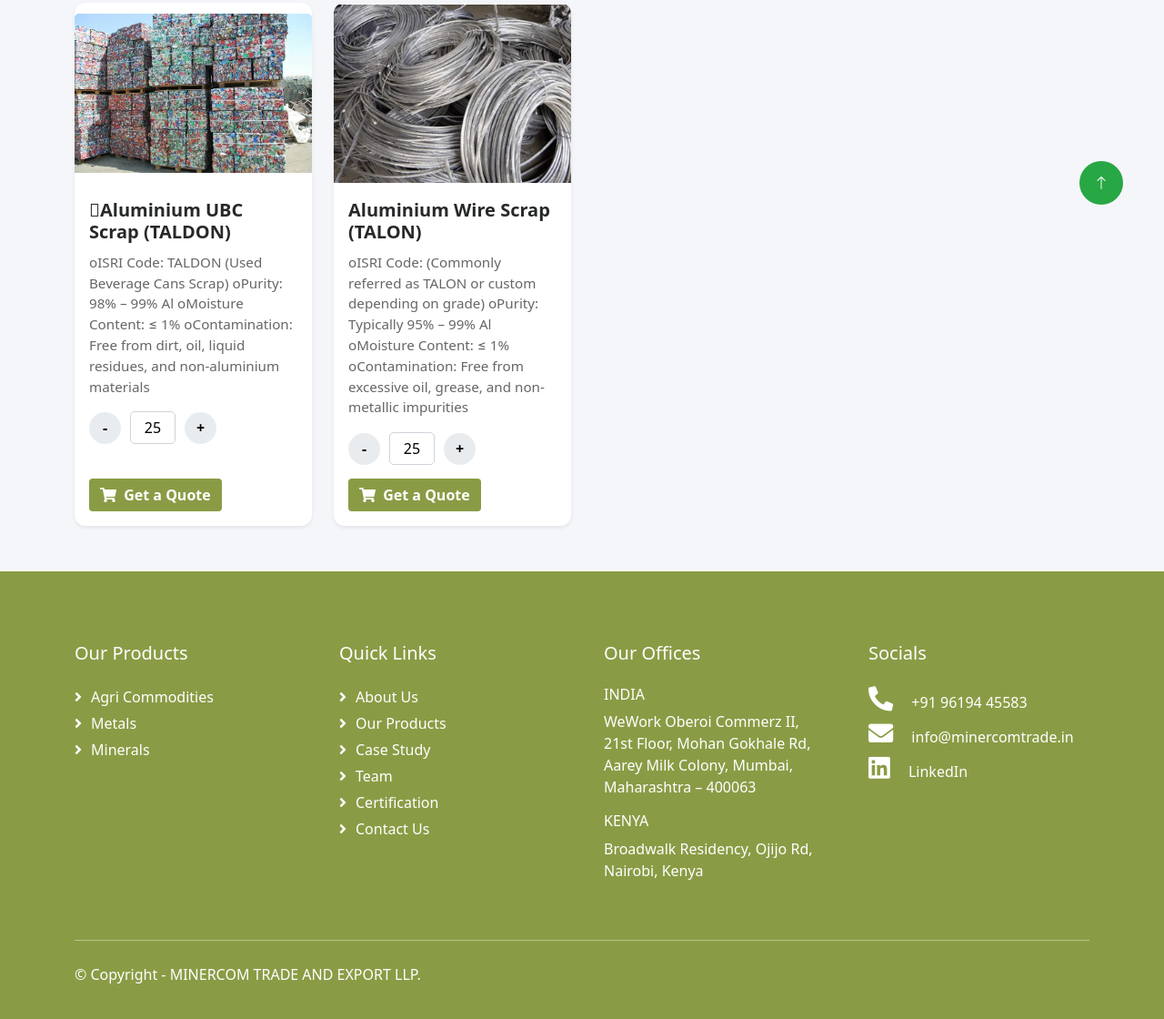
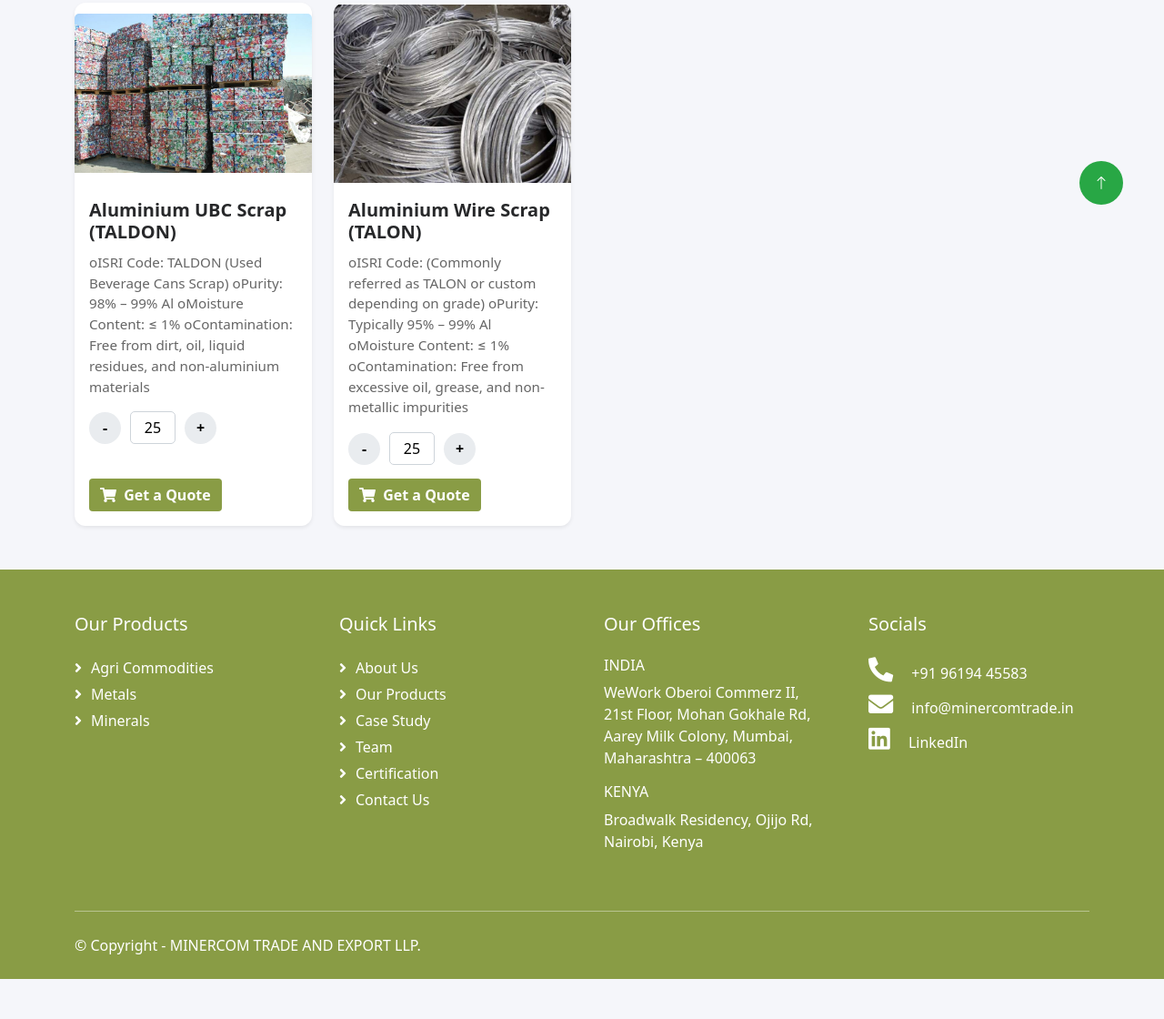
Before and after one commit to Akkilesh/minercomtrade, a plain HTML site: page aluminium_scrap.html in a window 1280 px wide. Shown: the part 530-1650 px from the top of the page at 91% size. After the commit the page ends 1606 px from the top, so only its background shows below. Drawn offline with nearby package versions, Linux system fonts and the light colour scheme.

Commit message:
qa issues solved

```diff
--- a/aluminium_scrap.html
+++ b/aluminium_scrap.html
@@ -137,7 +137,7 @@
         <img src="./img/aluminium-scrap/aluminium-ubc-cane-scrape.jpg" class="card-img-top" alt="Idli Rice" />
             </div>
             <div class="card-body d-flex flex-column">
-              <h5 class="product-name">Aluminium UBC Scrap (TALDON)</h5>
+              <h5 class="product-name">Aluminium UBC Scrap (TALDON)</h5>
               <p class="product-description">
                 oISRI Code: TALDON (Used Beverage Cans Scrap) oPurity: 98% – 99%
                 Al oMoisture Content: ≤ 1% oContamination: Free from dirt, oil,
--- a/css/style.css
+++ b/css/style.css
@@ -892,7 +892,7 @@ img {
 /*  */
 .cert-section {
   background-color: #f8f9fa;
-  padding: 80px 0;
+  /* padding: 80px 0; */
 }
 .section-title {
   text-align: center;
@@ -1242,8 +1242,6 @@ img {
 .footer {
   background-color: var(--accent-color);
   color: white;
-  padding: 30px 0;
-  margin-top: 50px;
 }
 
 .section-title {
```
Also changed, not shown: cart.html (+0 -1 lines), index.html (+1 -6 lines), minerals_products.html (+2 -5 lines).
